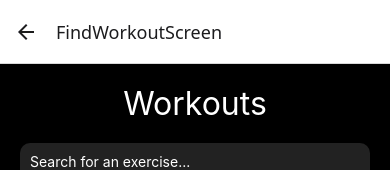
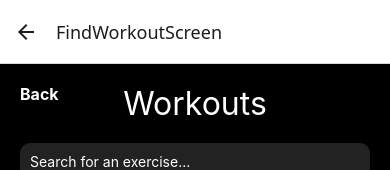
Before and after one commit to Ay320/fitness-app, a React Native app in the folder frontend/: screen /FindWorkoutScreen in a window 390 px wide. Shown: the top 170 px of the page. Built offline with nearby package versions, Linux system fonts and the light colour scheme.

Commit message:
Update FindWorkoutScreen.js

```diff
--- a/frontend/app/Screens/FindWorkoutScreen.js
+++ b/frontend/app/Screens/FindWorkoutScreen.js
@@ -2,10 +2,11 @@ import React, { useState, useEffect } from 'react';
 import { View, Text, TextInput, FlatList, TouchableOpacity, Image, StyleSheet } from 'react-native';
 import { Picker } from '@react-native-picker/picker';
 import { useNavigation } from '@react-navigation/native';
-import { exercises} from './Exercises';
+import { exercises } from './Exercises';
 
-function FindWorkoutScreen() {
+function FindWorkoutScreen({ route }) {
   const navigation = useNavigation();
+  const { onSelectExercise } = route.params || {};
   const [search, setSearch] = useState('');
   const [filter, setFilter] = useState('All');
   const [muscleFilter, setMuscleFilter] = useState('All');
@@ -15,7 +16,8 @@ function FindWorkoutScreen() {
   const [filteredExercises, setFilteredExercises] = useState(exercises);
 
   useEffect(() => {
-      let results = exercises.filter(ex =>
+    let results = exercises.filter(
+      (ex) =>
         ex.name.toLowerCase().includes(search.toLowerCase()) &&
         (filter === 'All' || ex.category === filter) &&
         (muscleFilter === 'All' || ex.primMusc === muscleFilter || ex.secondMusc === muscleFilter) &&
@@ -27,46 +29,59 @@ function FindWorkoutScreen() {
   }, [search, filter, muscleFilter, difficultyFilter, favouritesOnly, favourites]);
 
   const toggleFavourite = (id) => {
-      setFavourites(prev => prev.includes(id) ? prev.filter(favId => favId !== id) : [...prev, id]);
+    setFavourites((prev) => (prev.includes(id) ? prev.filter((favId) => favId !== id) : [...prev, id]));
+  };
+
+  const handleSelectWorkout = (workout) => {
+    navigation.navigate('WorkoutDetailsScreen', {
+      workoutId: workout.id,
+      fromAddWorkout: !!onSelectExercise,
+      onSelectExercise,
+    });
   };
 
   return (
     <View style={styles.background}>
+      {/* Back Button */}
+      <TouchableOpacity onPress={() => navigation.goBack()} style={styles.backButton}>
+        <Text style={styles.backButtonText}>Back</Text>
+      </TouchableOpacity>
+
       <Text style={styles.header}>Workouts</Text>
 
       <TextInput
         style={styles.searchBar}
-              placeholder='Search for an exercise...'
-              placeholderTextColor='white'
+        placeholder="Search for an exercise..."
+        placeholderTextColor="white"
         value={search}
         onChangeText={setSearch}
       />
 
       <View style={styles.filtersContainer}>
         <Picker selectedValue={filter} style={styles.picker} onValueChange={setFilter}>
-                  <Picker.Item label='All' value='All' />
-                  <Picker.Item label='Strength' value='Strength' />
-                  <Picker.Item label='Cardio' value='Cardio' />
-                  <Picker.Item label='Balance' value='Balance' />
+          <Picker.Item label="All" value="All" />
+          <Picker.Item label="Strength" value="Strength" />
+          <Picker.Item label="Cardio" value="Cardio" />
+          <Picker.Item label="Balance" value="Balance" />
         </Picker>
 
         <Picker selectedValue={muscleFilter} style={styles.picker} onValueChange={setMuscleFilter}>
-                  <Picker.Item label='All' value='All' />
-                  <Picker.Item label='Chest' value='Chest' />
-                  <Picker.Item label='Triceps' value='Triceps' />
-                  <Picker.Item label='Back' value='Back' />
-                  <Picker.Item label='Legs' value='Legs' />
-                  <Picker.Item label='Biceps' value='Biceps' />
-                  <Picker.Item label='Core' value='Core' />
-                  <Picker.Item label='Shoulders' value='Shoulders' />
-                  <Picker.Item label='Cardio' value='Cardio' />
+          <Picker.Item label="All" value="All" />
+          <Picker.Item label="Chest" value="Chest" />
+          <Picker.Item label="Triceps" value="Triceps" />
+          <Picker.Item label="Back" value="Back" />
+          <Picker.Item label="Legs" value="Legs" />
+          <Picker.Item label="Biceps" value="Biceps" />
+          <Picker.Item label="Core" value="Core" />
+          <Picker.Item label="Shoulders" value="Shoulders" />
+          <Picker.Item label="Cardio" value="Cardio" />
         </Picker>
 
         <Picker selectedValue={difficultyFilter} style={styles.picker} onValueChange={setDifficultyFilter}>
-                  <Picker.Item label='All' value='All' />
-                  <Picker.Item label='Beginner' value='Beginner' />
-                  <Picker.Item label='Intermediate' value='Intermediate' />
-                  <Picker.Item label='Advanced' value='Advanced' />
+          <Picker.Item label="All" value="All" />
+          <Picker.Item label="Beginner" value="Beginner" />
+          <Picker.Item label="Intermediate" value="Intermediate" />
+          <Picker.Item label="Advanced" value="Advanced" />
         </Picker>
 
         <TouchableOpacity onPress={() => setFavouritesOnly(!favouritesOnly)}>
@@ -78,25 +93,20 @@ function FindWorkoutScreen() {
 
       <FlatList
         data={filteredExercises}
-              keyExtractor={item => item.id}
+        keyExtractor={(item) => item.id}
         renderItem={({ item }) => (
-                  <TouchableOpacity
-                      style={styles.workoutItem}
-                      onPress={() => navigation.navigate('WorkoutDetailsScreen', { workoutId: item.id})}
-                  >
+          <TouchableOpacity style={styles.workoutItem} onPress={() => handleSelectWorkout(item)}>
             <Image source={{ uri: item.image }} style={styles.image} />
             <Text style={styles.exerciseName}>{item.name}</Text>
             <TouchableOpacity onPress={() => toggleFavourite(item.id)}>
-                          <Text style={styles.favouriteText}>
-                              {favourites.includes(item.id) ? '★' : '☆'}
-                          </Text>
+              <Text style={styles.favouriteText}>{favourites.includes(item.id) ? '★' : '☆'}</Text>
             </TouchableOpacity>
           </TouchableOpacity>
         )}
       />
     </View>
   );
-};
+}
 
 const styles = StyleSheet.create({
   background: {
@@ -163,6 +173,20 @@ const styles = StyleSheet.create({
     color: 'gold',
     fontSize: 24,
   },
+  backButton: {
+    position: 'absolute',
+    top: 10,
+    left: 10,
+    backgroundColor: 'rgba(0, 0, 0, 0.5)',
+    padding: 10,
+    borderRadius: 10,
+    zIndex: 10,
+  },
+  backButtonText: {
+    color: 'white',
+    fontSize: 16,
+    fontWeight: 'bold',
+  },
 });
 
 export default FindWorkoutScreen;
```
Lines whose indentation alone changed are shown as unchanged.
